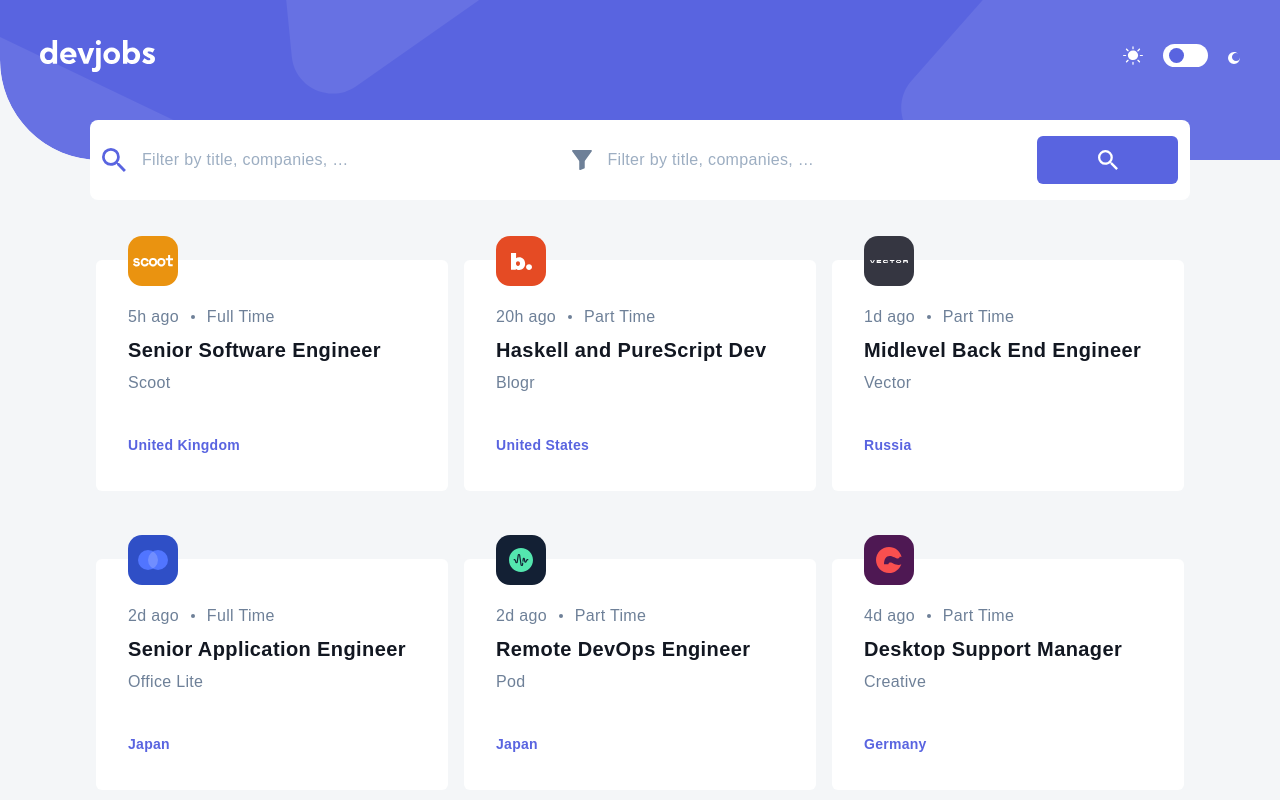
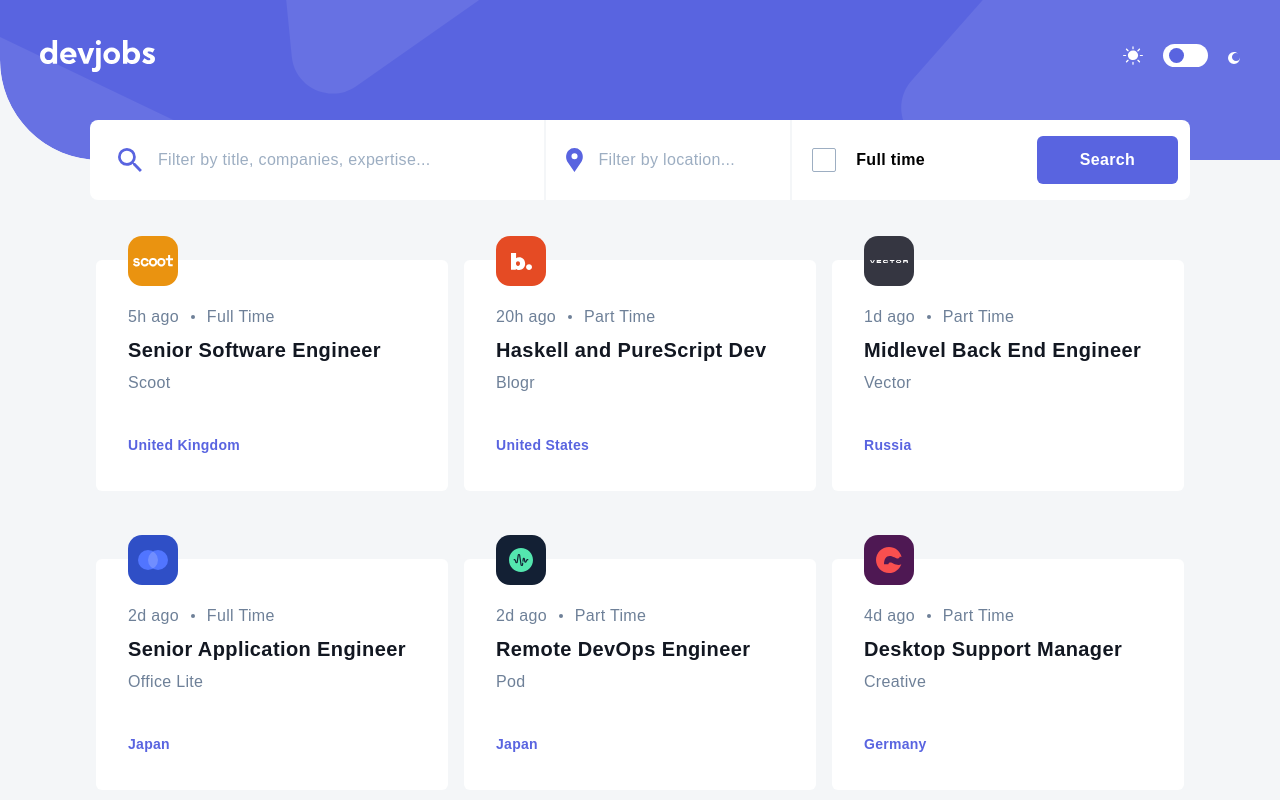
Before and after one commit to yehudz/devjobs-web-app, a Next.js app: page / in a window 1280 px wide. Shown: the top 800 px of the page. Built offline with nearby package versions, Linux system fonts and the light colour scheme.

Commit message:
[DWA-12] AC4 Create tablet and desktop views

```diff
--- a/components/ui/Button.tsx
+++ b/components/ui/Button.tsx
@@ -33,7 +33,8 @@ const Button: React.FC<ButtonProps> = ({
         rounded-md
         font-bold
         min-w-[48px]
-        md:min-w-[141px]
+        md:min-w-[80px]
+        lg:min-w-[141px]
       `}
     >
       {children}
--- a/components/ui/Checkbox.tsx
+++ b/components/ui/Checkbox.tsx
@@ -1,12 +1,11 @@
 import { useState } from "react"
 
 const CheckboxComponent = ()=> {
-  const [checked, setChecked] = useState<boolean>(true)
+  const [checked, setChecked] = useState<boolean>(false)
 
   function toggleCheckbox() {
     setChecked((prevCheck)=> prevCheck = !prevCheck)
   }
-  console.log(checked)
   return(
     <div
       onClick={toggleCheckbox}
@@ -15,7 +14,8 @@ const CheckboxComponent = ()=> {
         justify-center
         items-center
         bg-${checked ? 'violet' : 'gray'}
-        hover:bg-light-violet
+        border
+        border-gray
         h-6
         w-6
         rounded-sm
--- a/components/ui/SearchFilterComp.tsx
+++ b/components/ui/SearchFilterComp.tsx
@@ -1,4 +1,5 @@
 import Button from "./Button"
+import CheckboxComponent from "./Checkbox"
 import SearchInput from "./SearchInput"
 
 const SearchFilterComp: React.FC = ()=> {
@@ -9,11 +10,19 @@ const SearchFilterComp: React.FC = ()=> {
         items-center
         justify-between
         w-full
+        h-full
       "
     >
       <div
         className="
-          search
+          flex
+          items-center
+          h-full
+          lg:flex-[4_4-0%]
+          md:w-full
+          md:border-r-2
+          md:border-light-grey
+          md:px-4
         "
       >
         <SearchInput
@@ -24,14 +33,42 @@ const SearchFilterComp: React.FC = ()=> {
       <div
         className="
           filter
+          w-full
+          h-full
           hidden
-          md:block
+          items-center
+          md:flex
+          lg:flex-[2_2-0%]
+          md:border-r-2
+          md:border-light-grey
+          px-5
         "
       >
         <SearchInput
-          placeholder="Filter by title, companies, expertise..."
-          icon="assets/mobile/icon-filter.svg"
+          placeholder="Filter by location..."
+          icon="assets/desktop/icon-location.svg"
         />
+      </div>
+      <div
+        className="
+          search-full-time
+          flex
+          flex-row
+          items-center
+          w-full
+          hidden
+          md:flex
+          lg:flex-[2_2-0%]
+          px-5
+        "
+      >
+        <CheckboxComponent />
+        <h5
+          className="
+            font-bold
+            ml-5
+          "
+        >Full time</h5>
       </div>
       <div
         className="
@@ -40,6 +77,7 @@ const SearchFilterComp: React.FC = ()=> {
           flex-row
           items-center
           gap-5
+          z-50
         "
       >
         <div
@@ -58,10 +96,22 @@ const SearchFilterComp: React.FC = ()=> {
           type="primary"
         >
           <img
-            className="search-icon w-5"
+            className="
+              search-icon w-5
+              md:hidden
+            "
             src="assets/desktop/icon-search.svg"
             alt="Search button"
           />
+          <p
+            className="
+              hidden
+              md:block
+              text-body
+            "
+          >
+            Search
+          </p>
         </Button>
       </div>
     </div>
--- a/components/ui/SearchInput.tsx
+++ b/components/ui/SearchInput.tsx
@@ -9,6 +9,7 @@ const SearchInput: React.FC<InputProps> = ({
         flex
         items-center
         h-[48px]
+        w-full
       "
     >
       <img
--- a/components/ui/SecondaryTopBar.tsx
+++ b/components/ui/SecondaryTopBar.tsx
@@ -13,7 +13,7 @@ const SecondaryTopBar: React.FC = ()=> {
         max-w-[90%]
         xl:max-w-[1100px]
         mx-auto
-        p-3
+        px-3
         mt-[-40px]
         bg-white
         dark:bg-very-dark-blue
--- a/typings/common.types.ts
+++ b/typings/common.types.ts
@@ -1,5 +1,5 @@
 export type ButtonProps = {
-  children: JSX.Element | string,
+  children: JSX.Element[] | string,
   type: string
   icon?: string
 };
```
